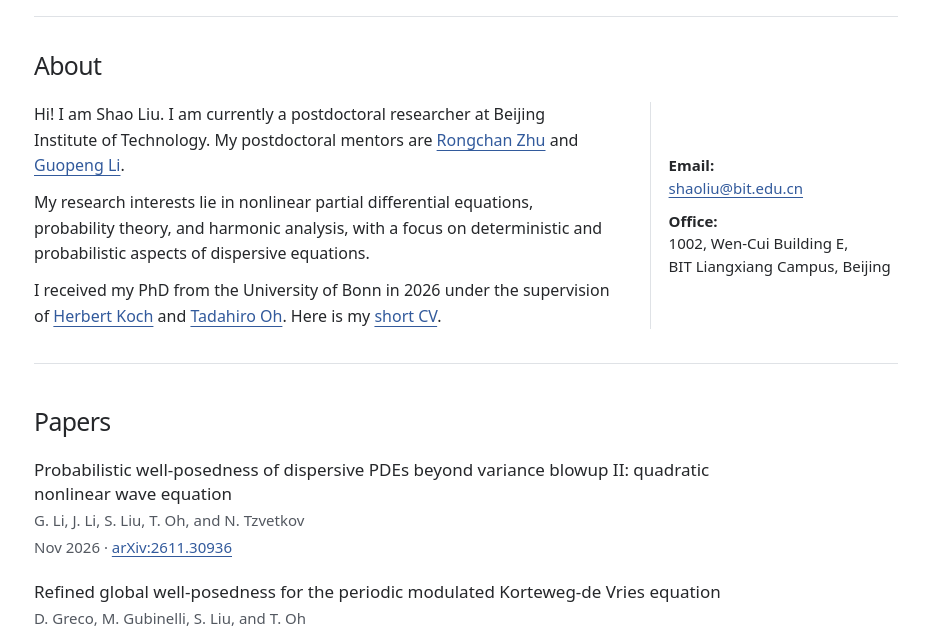
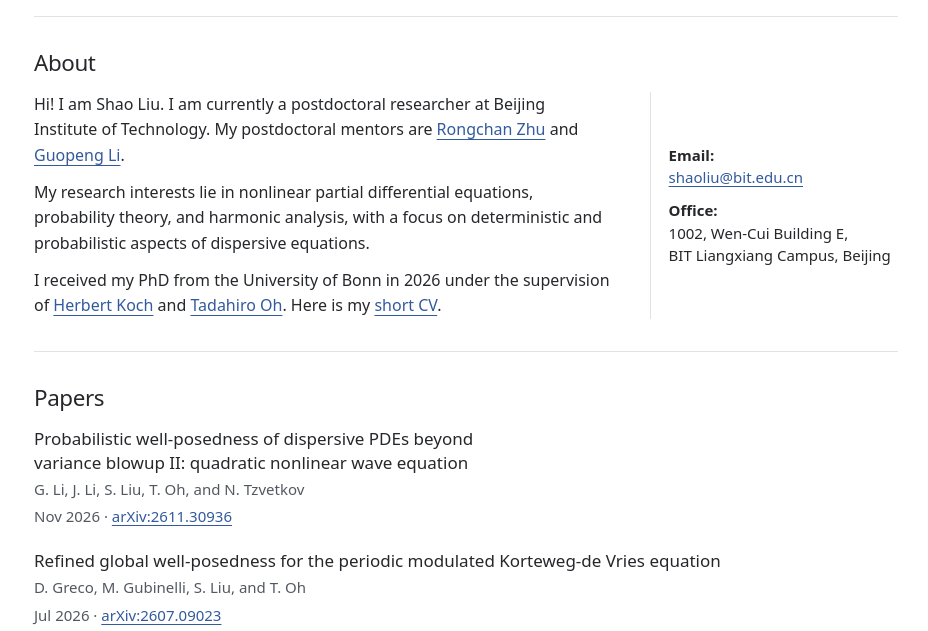
Before and after one commit to shao-liu/shao-liu.github.io, a plain HTML site: page index.html in a window 1280 px wide. Shown: the part 160-791 px from the top of the page, without its empty margins (174-1102 px from the left). Drawn offline with Linux system fonts and the light colour scheme.

Commit message:
Refine section spacing and title wrapping

```diff
--- a/index.html
+++ b/index.html
@@ -6,7 +6,7 @@
   <meta name="description" content="Shao Liu's academic homepage. Research in nonlinear partial differential equations, dispersive PDEs, and harmonic analysis.">
   <meta name="theme-color" content="#ffffff">
   <title>Shao Liu | Mathematics</title>
-  <link rel="stylesheet" href="styles.css?v=2">
+  <link rel="stylesheet" href="styles.css?v=3">
 </head>
 <body>
   <a class="skip-link" href="#main">Skip to content</a>
--- a/styles.css
+++ b/styles.css
@@ -10,7 +10,8 @@
   --sans: system-ui, -apple-system, BlinkMacSystemFont, "Segoe UI", sans-serif;
   --gutter: clamp(1.125rem, 5vw, 3.5rem);
   --aside: 15.5rem;
-  --heading-gap: clamp(1rem, 2.4vw, 1.35rem);
+  --section-space: clamp(1.45rem, 3.3vw, 2rem);
+  --heading-gap: clamp(0.7rem, 1.55vw, 0.95rem);
 }
 
 html {
@@ -109,7 +110,7 @@ h1, h2, h3, p, dl, dd {
   display: grid;
   grid-template-columns: minmax(0, 1fr);
   row-gap: var(--heading-gap);
-  padding-block: clamp(1.375rem, 3.5vw, 2.125rem);
+  padding-block: var(--section-space);
   scroll-margin-top: 1rem;
 }
 
@@ -168,17 +169,17 @@ h1 {
 }
 
 .content-section {
-  padding-block: clamp(1.6rem, 4vw, 2.65rem);
+  padding-block: var(--section-space);
   border-top: 1px solid var(--line);
   scroll-margin-top: 1rem;
 }
 
 h2 {
   margin-bottom: var(--heading-gap);
-  font-size: clamp(1.35rem, 2.5vw, 1.55rem);
-  font-weight: 500;
-  letter-spacing: -0.025em;
-  line-height: 1.2;
+  font-size: clamp(1.25rem, 2.2vw, 1.4rem);
+  font-weight: 450;
+  letter-spacing: -0.018em;
+  line-height: 1.25;
 }
 
 .paper-list {
@@ -201,7 +202,7 @@ h2 {
   font-weight: 500;
   line-height: 1.4;
   overflow-wrap: anywhere;
-  text-wrap: pretty;
+  text-wrap: balance;
 }
 
 .authors, .paper-reference, .timeline dt {
```
Also changed, not shown: cv.html (+1 -1 lines).
